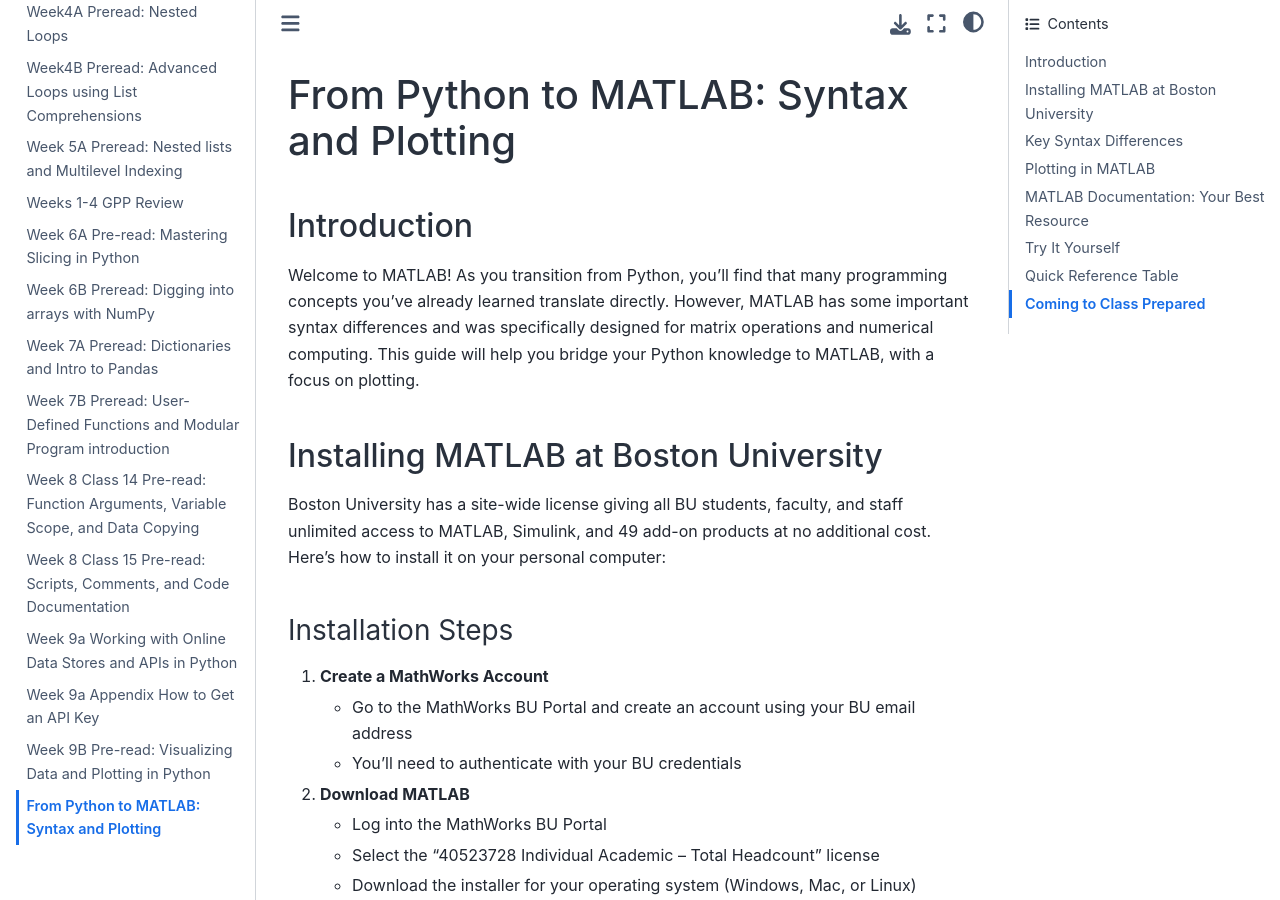
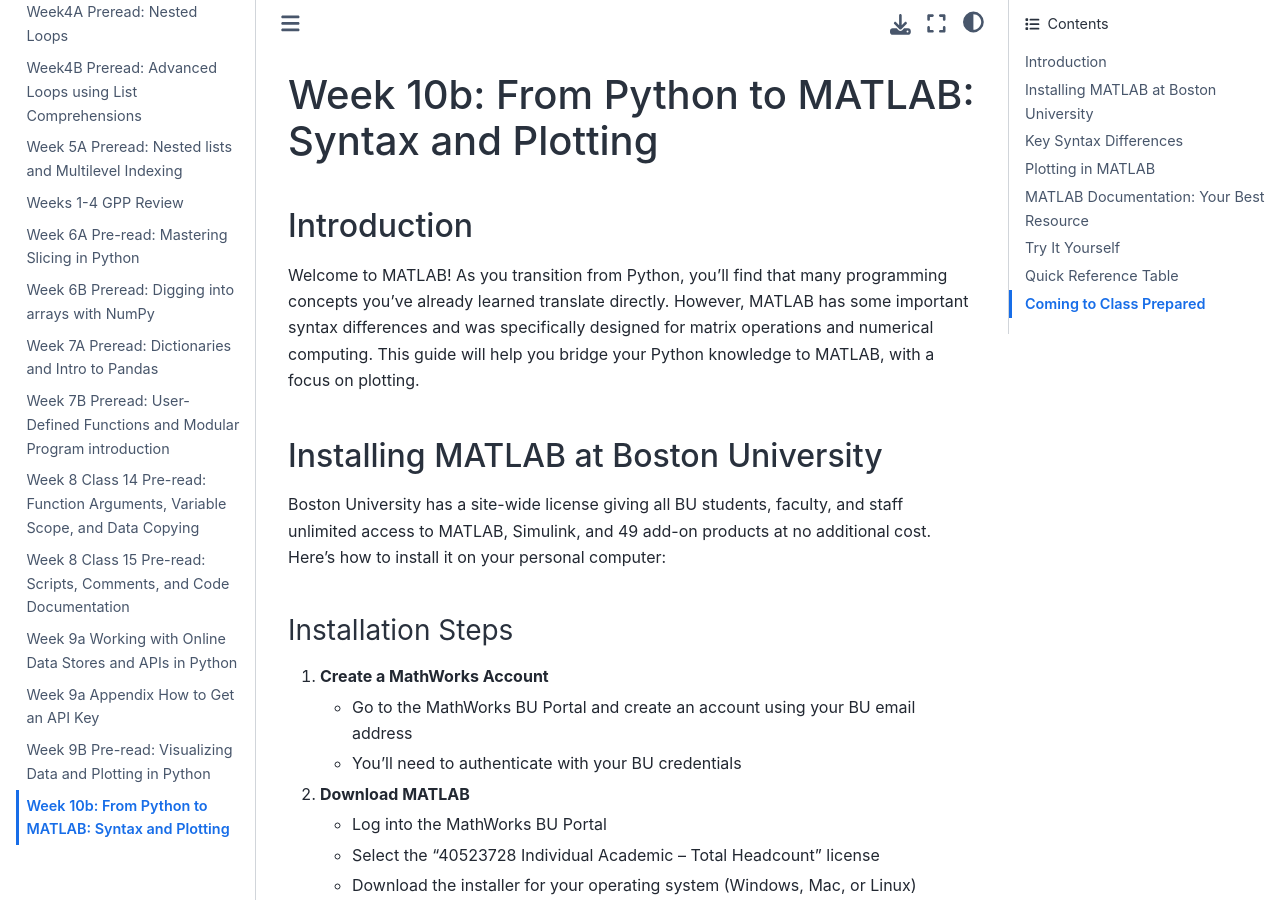
Before and after one commit to depasquale-lab/EK125, a Jupyter Book: the page built from Week10B.md, in a window 1280 px wide and 900 px high. Built offline with Jupyter Book 1.0.4 settings and Sphinx 7.4.7 and the Sphinx Book theme 1.1.4, drawn with Linux system fonts in a browser that asks for light colours.

Commit message:
Update Week10B.md
Added Week 10b to title to match other weeks

```diff
--- a/Week10B.md
+++ b/Week10B.md
@@ -1,4 +1,4 @@
-# From Python to MATLAB: Syntax and Plotting
+# Week 10b: From Python to MATLAB: Syntax and Plotting
 
 ## Introduction
 
```
